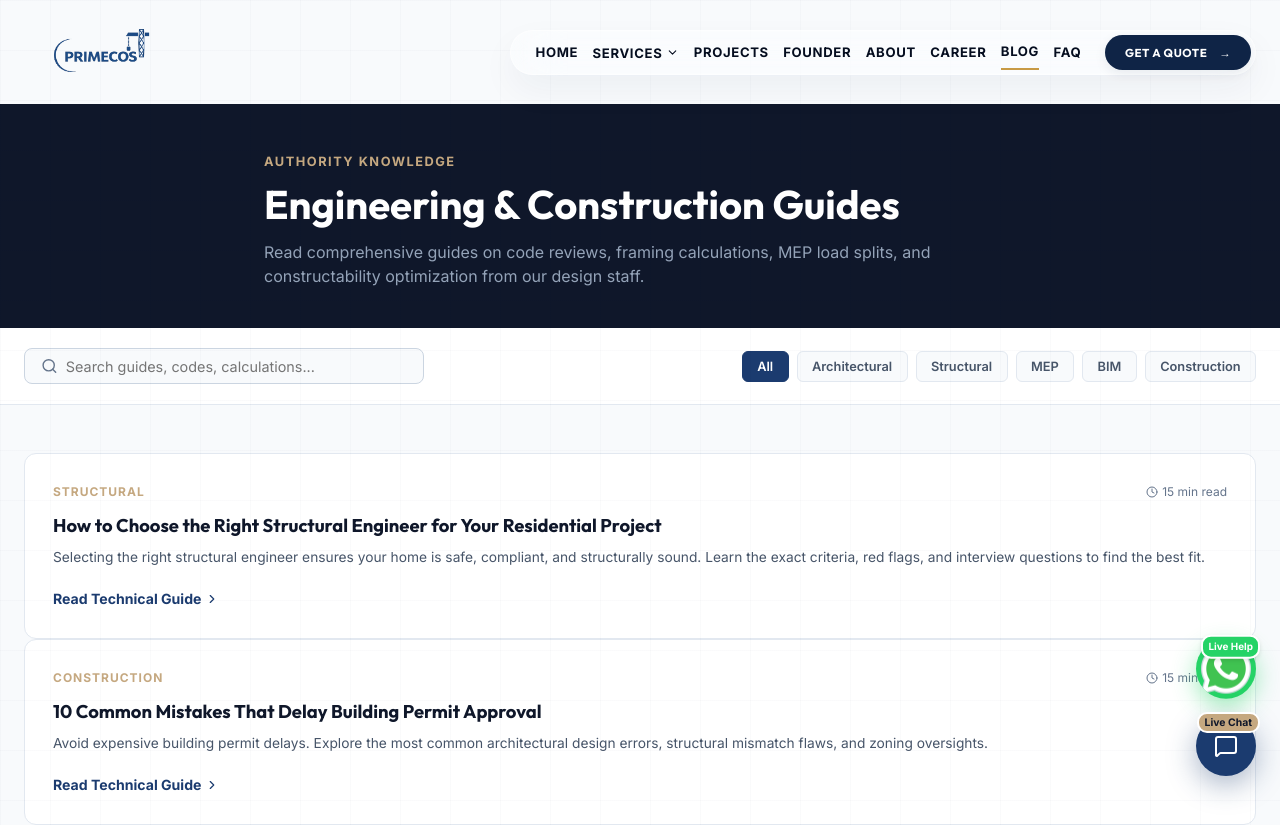
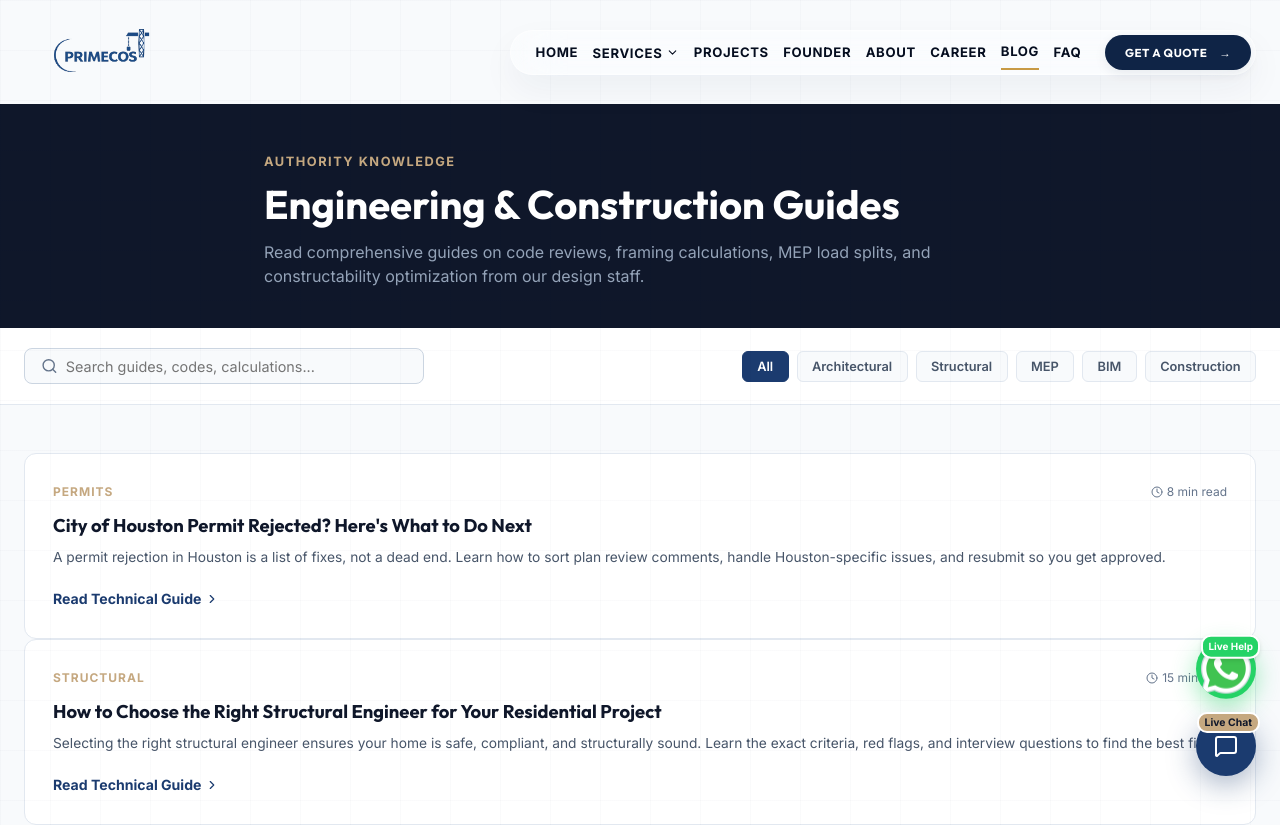
Before and after one commit to f2022266362-cpu/PrimeCost-Engineering-Service-, a React (Vite) app: page /blog in a window 1280 px wide. Shown: the top 825 px of the page. Built offline with nearby package versions, Linux system fonts and the light colour scheme; a web font is replaced by a local one.

Commit message:
Content: add Houston permit rejected article to blog index

```diff
--- a/src/data/blogArticles.js
+++ b/src/data/blogArticles.js
@@ -1,6 +1,13 @@
 // Blog index. Full article bodies live in public/content/blog/<id>.json
 // Each id becomes a real URL: /blog/<id>
 export const articles = [
+  {
+    id: 'houston-permit-rejected',
+    title: "City of Houston Permit Rejected? Here's What to Do Next",
+    category: 'Permits',
+    readTime: '8 min read',
+    summary: 'A permit rejection in Houston is a list of fixes, not a dead end. Learn how to sort plan review comments, handle Houston-specific issues, and resubmit so you get approved.'
+  },
   {
     id: 'choose-structural-engineer',
     title: 'How to Choose the Right Structural Engineer for Your Residential Project',
```
